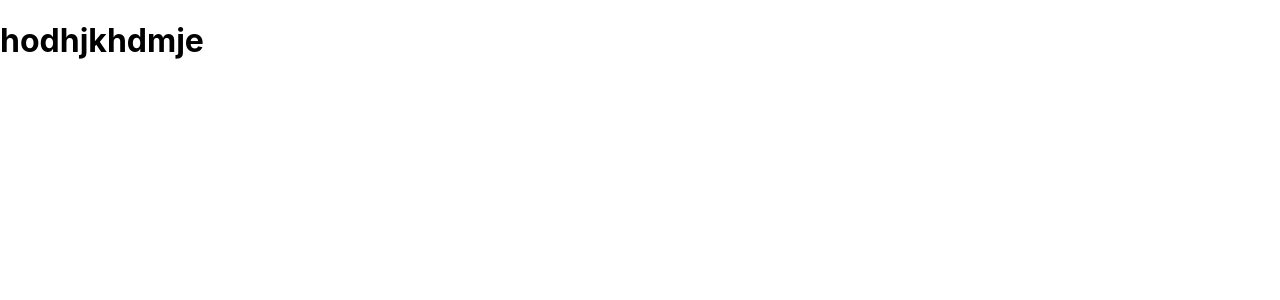
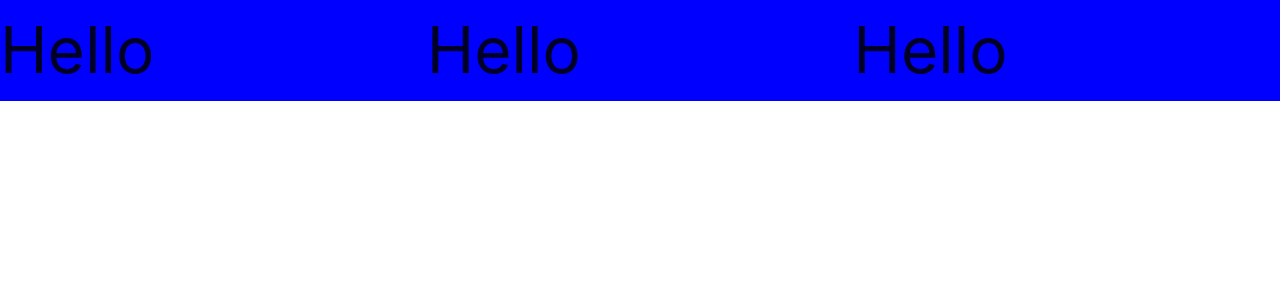
Before and after one commit to ken01888/kcminc, a React (Create React App) app: page / in a window 1280 px wide. Shown: the top 300 px of the page. Built offline with nearby package versions, Linux system fonts and the light colour scheme.

Commit message:
new commit

```diff
--- a/package.json
+++ b/package.json
@@ -85,6 +85,8 @@
         "eslint-plugin-react": "^7.25.3",
         "eslint-plugin-react-hooks": "^4.2.0",
         "html-webpack-plugin": "^5.3.2",
+        "less": "^4.1.1",
+        "less-loader": "^10.0.1",
         "mini-css-extract-plugin": "^2.3.0",
         "moment": "^2.29.1",
         "nodemon": "^2.0.13",
--- a/src/App.tsx
+++ b/src/App.tsx
@@ -1,5 +1,6 @@
 import * as React from 'react';
 import fetch from 'isomorphic-fetch'
+import { Col, Row } from 'antd';
 
 
 const App = () => {
@@ -14,8 +15,18 @@ const App = () => {
   // fetchServer()
 
   return(
+    <Row>
+      <Col md={8}>
+      <p>Hello</p>
+      </Col>
+      <Col md={8}>
+      <p>Hello</p>
+      </Col>
+      <Col md={8}>
+      <p>Hello</p>
+      </Col>
+    </Row>
 
-    <h1>hodhjkhdmje</h1>
   )
 }
 
--- a/src/index.css
+++ b/src/index.css
@@ -14,4 +14,4 @@ p {
     background-color: blue;
 }
 
-@import 'App.css'
+@import 'App.css';
--- a/src/index.tsx
+++ b/src/index.tsx
@@ -2,7 +2,7 @@ import * as React from 'react';
 import * as ReactDOM from 'react-dom';
 import './index.css';
 import App from './App';
-// import 'antd/dist/antd.css';
+import 'antd/dist/antd.css';
 import * as serviceWorkerRegistration from './serviceWorkerRegistration';
 import reportWebVitals from './reportWebVitals';
 
--- a/webpack.config.js
+++ b/webpack.config.js
@@ -42,7 +42,7 @@ const configClient = {
     },
     plugins:[
         new HtmlWebpackPlugin(
-            {title:'Kcm Inc',template:'public/index.html',hash:false}
+            {template:'public/index.html',hash:false}
         ),
         // new StylelintPlugin()
 
@@ -60,12 +60,12 @@ const configClient = {
             {
                 test: /\.s[ac]ss$/i,
                 exclude: /node_modules/,
-                use: ["style-loader", "css-loader", "postcss-loader", "sass-loader"],
+                use: ["style-loader", "css-loader", "postcss-loader", "sass-loader","less-loader"],
             },
             {
                 test: /\.css$/i,
                 exclude: /node_modules/,
-                use: ["style-loader", "css-loader", "postcss-loader"],
+                use: ["style-loader", "css-loader", "postcss-loader","less-loader"],
             },
             {
                 test: /\.(eot|svg|ttf|woff|woff2|png|jpg|gif)$/i,
```
Also changed, not shown: 1 other file (tests, documents, lock files or other folders).
